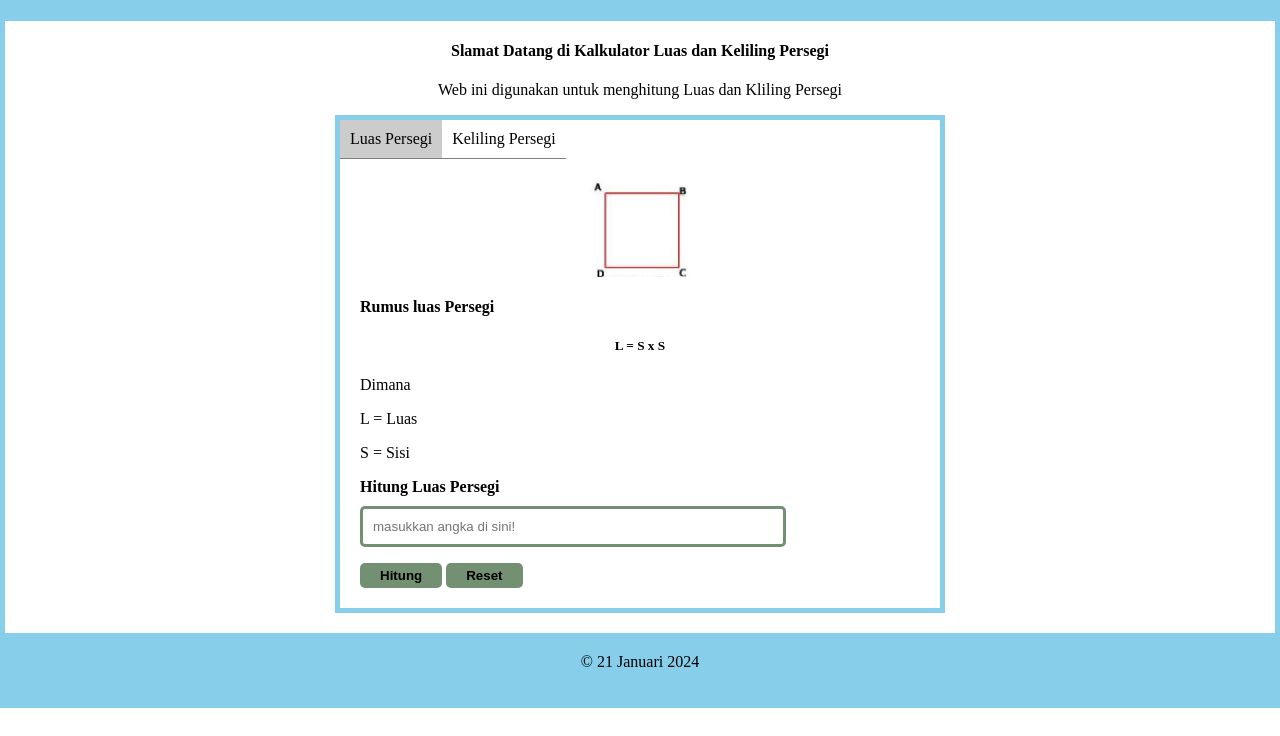
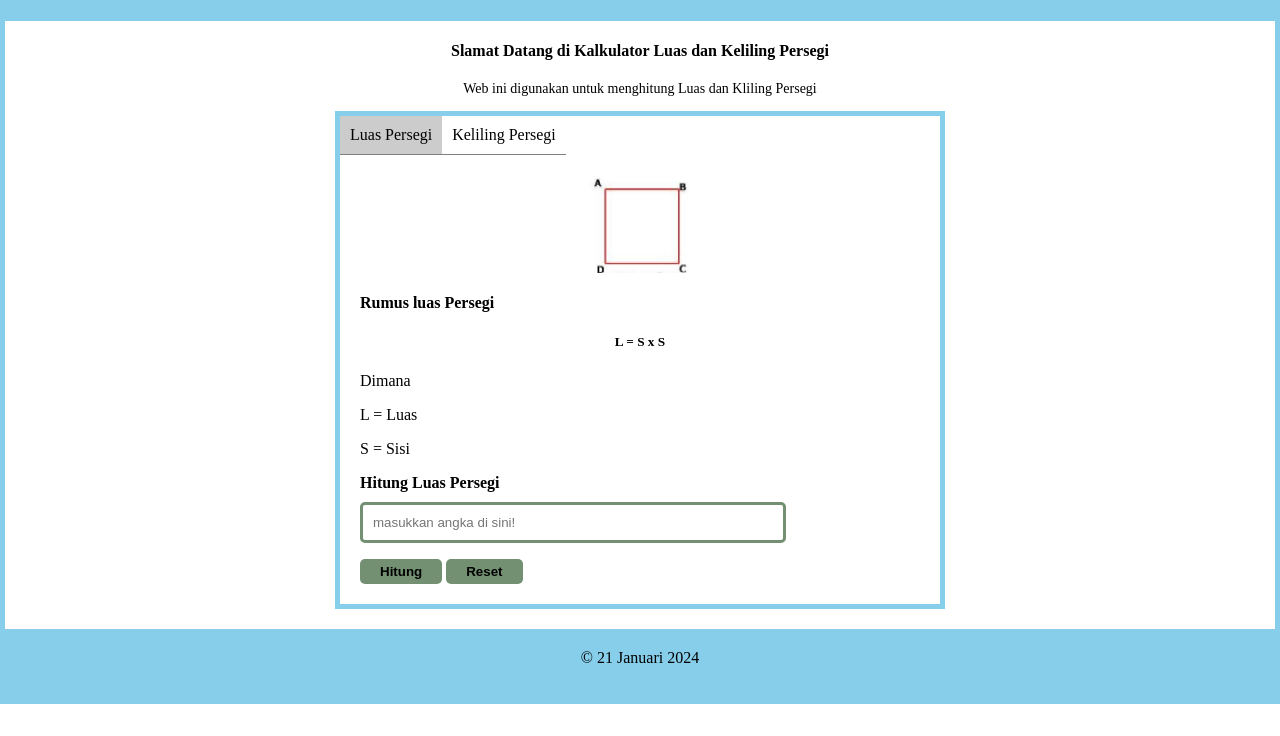
Before and after one commit to revou-fundamental-course/8-jan-24-wikansn, a plain HTML site: page index.html in a window 1280 px wide. Shown: the part 64-800 px from the top of the page. Drawn offline with Linux system fonts and the light colour scheme.

Commit message:
first commit

```diff
--- a/css/style.css
+++ b/css/style.css
@@ -9,6 +9,10 @@ header,
   border: 5px solid skyblue;
   /* background-color: red; */
   /* padding-bottom: 20px; */
+}
+
+.firstContainer .intro {
+  font-size: 14px;
 }
 
 header {
--- a/index.html
+++ b/index.html
@@ -14,7 +14,7 @@
       <h4 class="firstTitle">
         Slamat Datang di Kalkulator Luas dan Keliling Persegi
       </h4>
-      <p class="firstTitle">
+      <p class="firstTitle intro">
         Web ini digunakan untuk menghitung Luas dan Kliling Persegi
       </p>
       <div class="secondContainer">
```
